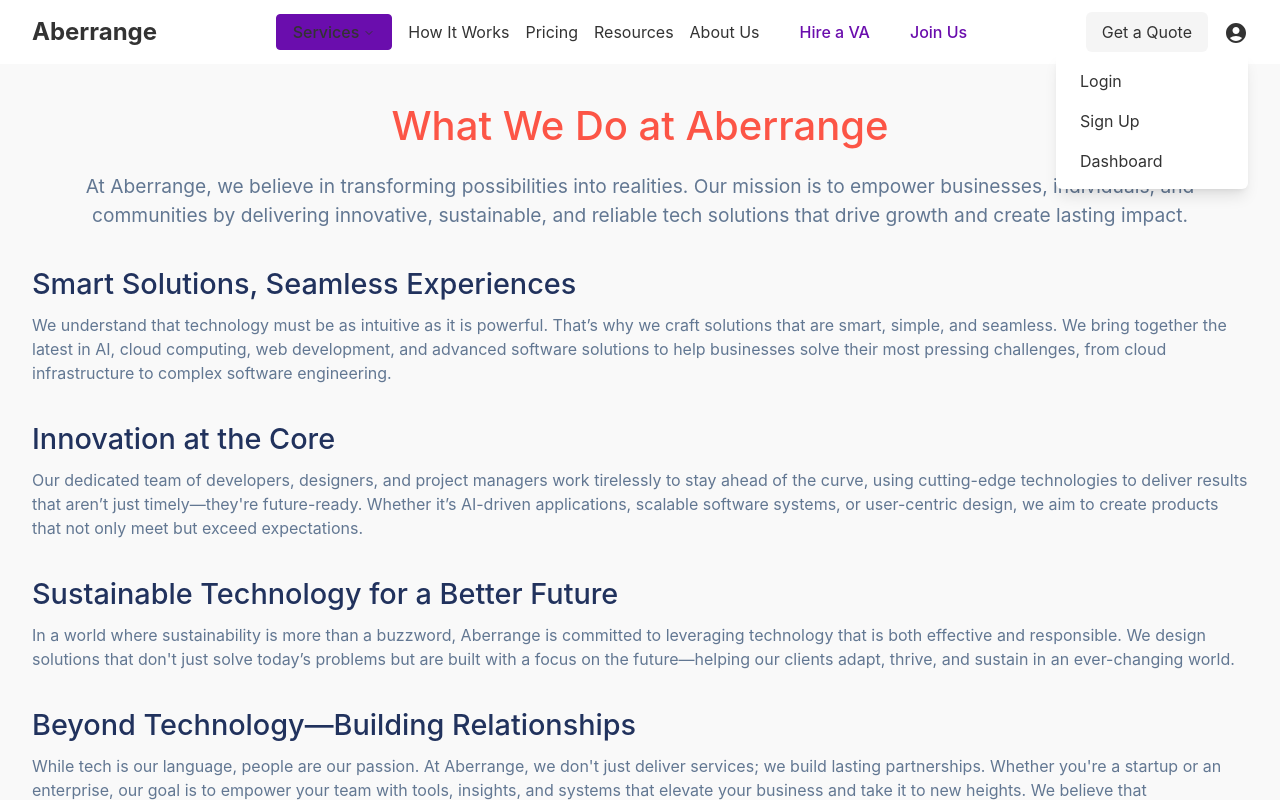
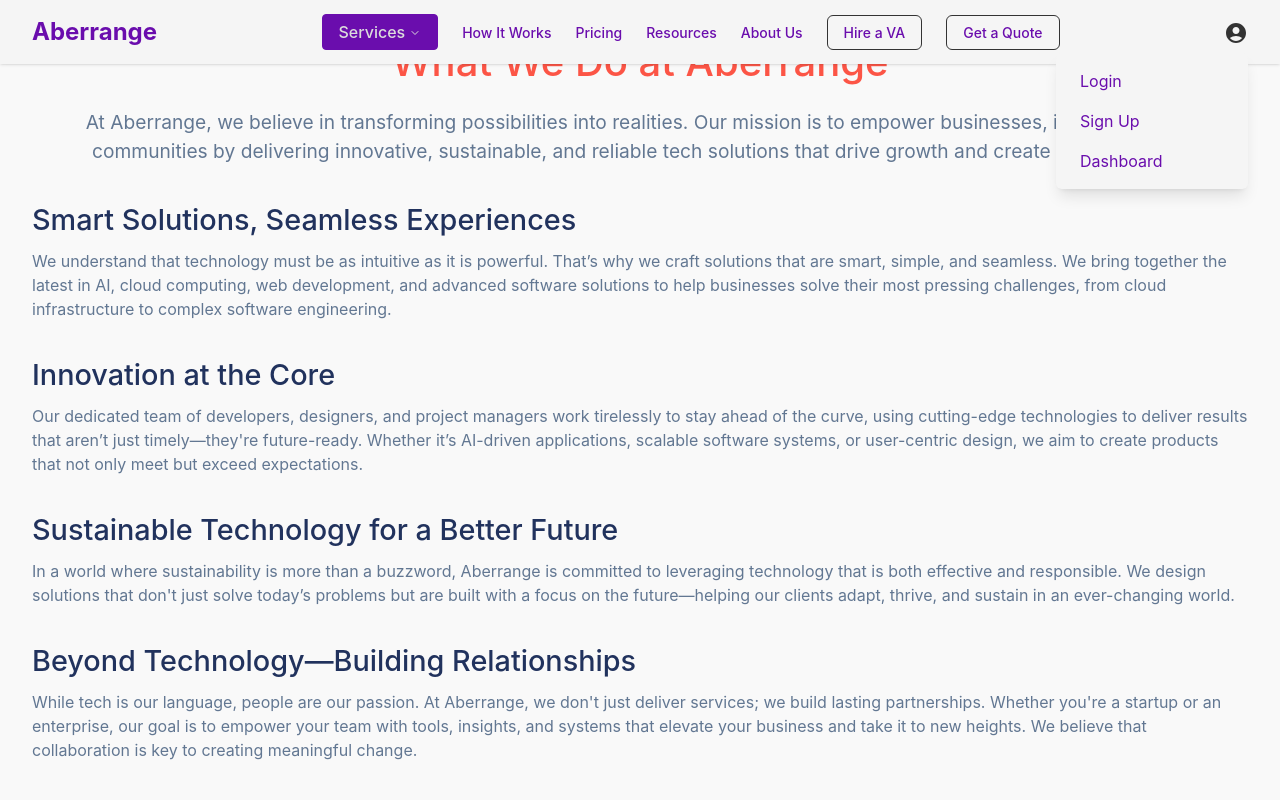
Before and after one commit to MelvinJosephh/aberrange-modern, a Next.js app: page /about in a window 1280 px wide. Both pictures are taken after a click on the icon 1236 px from the left and 32 px from the top of the page. Shown: the top 800 px of the page. Built offline with nearby package versions, Linux system fonts and the light colour scheme.

Commit message:
virtual assistant header modified

```diff
--- a/src/components/header.tsx
+++ b/src/components/header.tsx
@@ -17,7 +17,7 @@ import {
 } from "@/components/ui/navigation-menu";
 import { cn } from "@/lib/utils";
 
-// Define submenu data without descriptions
+// Define submenu data
 const mainServices = [
   { title: "Administrative VA", href: "/services/administrative-va" },
   { title: "Business Support VA", href: "/services/business-support-va" },
@@ -47,48 +47,57 @@ const Header: React.FC = () => {
   const toggleMenu = () => setIsMenuOpen(!isMenuOpen);
 
   return (
-    <header className="bg-white shadow-sm">
+    <header className="bg-[var(--secondary-color)] shadow-sm fixed w-full top-0 z-50">
       <div className="max-w-7xl mx-auto px-4 sm:px-6 lg:px-8 flex items-center justify-between h-16">
         {/* Logo */}
-        <Link href="/" className="text-2xl font-bold text-neutral">
+        <Link href="/" className="text-2xl font-bold text-[var(--neutral-color)]">
           Aberrange
         </Link>
 
         {/* Hamburger Menu */}
-        <button className="md:hidden p-2" onClick={toggleMenu}>
+        <button className="lg:hidden p-2 text-[var(--neutral-color)]" onClick={toggleMenu}>
           {isMenuOpen ? <CloseIcon /> : <MenuIcon />}
         </button>
 
         {/* Navigation */}
         <nav
           className={cn(
-            "md:flex items-center space-x-6",
-            isMenuOpen ? "block absolute top-16 left-0 w-full bg-white p-4 shadow-md z-10" : "hidden md:block"
+            "lg:flex items-center",
+            isMenuOpen
+              ? "block absolute top-16 left-0 w-full bg-[var(--secondary-color)] p-4 shadow-md z-10"
+              : "hidden lg:block"
           )}
         >
           <NavigationMenu>
-            <NavigationMenuList className="flex flex-col md:flex-row space-y-4 md:space-y-0 md:space-x-4">
+            <NavigationMenuList
+              className={cn(
+                "flex flex-col lg:flex-row space-y-4 lg:space-y-0 lg:space-x-6",
+                "lg:items-center"
+              )}
+            >
+              {/* Services */}
               <NavigationMenuItem>
                 <NavigationMenuTrigger
-                  className={cn(navigationMenuTriggerStyle(), "text-neutral hover:text-primary")}
+                  className={cn(
+                    navigationMenuTriggerStyle(),
+                    "text-[var(--neutral-color)] bg-[var(--secondary-color)] hover:font-bold"
+                  )}
                 >
                   Services
                 </NavigationMenuTrigger>
                 <NavigationMenuContent>
-                  <div className="w-[300px] sm:w-[400px] md:w-[500px] lg:w-[600px] p-4">
-                    <div className="grid grid-cols-1 sm:grid-cols-2 lg:grid-cols-3 gap-4">
-                      {/* Main Services Column */}
-                      <div className="space-y-2">
-                        <h3 className="text-sm font-semibold text-neutral">Main Services</h3>
-                        <ul className="space-y-1">
+                  <div className="w-[600px] p-6 bg-[var(--secondary-color)]">
+                    <div className="grid grid-cols-3 gap-6">
+                      <div className="space-y-3">
+                        <h3 className="text-sm font-semibold text-[var(--neutral-color)]">
+                          Main Services
+                        </h3>
+                        <ul className="space-y-2">
                           {mainServices.map((item) => (
                             <li key={item.title}>
                               <NavigationMenuLink
                                 href={item.href}
-                                className={cn(
-                                  "block select-none rounded-md p-2 text-sm text-neutral leading-none no-underline outline-none transition-colors",
-                                  "hover:bg-primary hover:text-white focus:bg-primary focus:text-white"
-                                )}
+                                className="block text-[var(--neutral-color)] hover:font-bold px-2 py-1 rounded-md transition-all text-sm"
                               >
                                 {item.title}
                               </NavigationMenuLink>
@@ -96,18 +105,16 @@ const Header: React.FC = () => {
                           ))}
                         </ul>
                       </div>
-                      {/* Industries Column */}
-                      <div className="space-y-2">
-                        <h3 className="text-sm font-semibold text-neutral">Industries</h3>
-                        <ul className="space-y-1">
+                      <div className="space-y-3">
+                        <h3 className="text-sm font-semibold text-[var(--neutral-color)]">
+                          Industries
+                        </h3>
+                        <ul className="space-y-2">
                           {industries.map((item) => (
                             <li key={item.title}>
                               <NavigationMenuLink
                                 href={item.href}
-                                className={cn(
-                                  "block select-none rounded-md p-2 text-sm text-neutral leading-none no-underline outline-none transition-colors",
-                                  "hover:bg-primary hover:text-white focus:bg-primary focus:text-white"
-                                )}
+                                className="block text-[var(--neutral-color)] hover:font-bold px-2 py-1 rounded-md transition-all text-sm"
                               >
                                 {item.title}
                               </NavigationMenuLink>
@@ -115,18 +122,16 @@ const Header: React.FC = () => {
                           ))}
                         </ul>
                       </div>
-                      {/* Business Hubs Column */}
-                      <div className="space-y-2">
-                        <h3 className="text-sm font-semibold text-neutral">Business Hubs</h3>
-                        <ul className="space-y-1">
+                      <div className="space-y-3">
+                        <h3 className="text-sm font-semibold text-[var(--neutral-color)]">
+                          Business Hubs
+                        </h3>
+                        <ul className="space-y-2">
                           {businessHubs.map((item) => (
                             <li key={item.title}>
                               <NavigationMenuLink
                                 href={item.href}
-                                className={cn(
-                                  "block select-none rounded-md p-2 text-sm text-neutral leading-none no-underline outline-none transition-colors",
-                                  "hover:bg-primary hover:text-white focus:bg-primary focus:text-white"
-                                )}
+                                className="block text-[var(--neutral-color)] hover:font-bold px-2 py-1 rounded-md transition-all text-sm"
                               >
                                 {item.title}
                               </NavigationMenuLink>
@@ -135,68 +140,90 @@ const Header: React.FC = () => {
                         </ul>
                       </div>
                     </div>
-                    {/* Full-Width Schedule a Call Button */}
-                    <NavigationMenuLink
-                      href="/schedule-call"
-                      className="block w-full mt-4 px-4 py-3 text-center rounded-md bg-gradient-to-r from-primary to-primary-dark text-white font-medium text-lg hover:bg-primary-dark focus:outline-none focus:ring-2 focus:ring-primary transition-colors"
-                    >
-                      Schedule a Call
-                    </NavigationMenuLink>
                   </div>
                 </NavigationMenuContent>
               </NavigationMenuItem>
 
-              {/* Other Links */}
+              {/* Other Navigation Links */}
               <NavigationMenuItem>
-                <Link href="/how-it-works" className="text-neutral hover:text-primary">
+                <Link
+                  href="/how-it-works"
+                  className="text-[var(--neutral-color)] hover:font-bold text-sm font-medium"
+                >
                   How It Works
                 </Link>
               </NavigationMenuItem>
               <NavigationMenuItem>
-                <Link href="/pricing" className="text-neutral hover:text-primary">
+                <Link
+                  href="/pricing"
+                  className="text-[var(--neutral-color)] hover:font-bold text-sm font-medium"
+                >
                   Pricing
                 </Link>
               </NavigationMenuItem>
               <NavigationMenuItem>
-                <Link href="/resources" className="text-neutral hover:text-primary">
+                <Link
+                  href="/resources"
+                  className="text-[var(--neutral-color)] hover:font-bold text-sm font-medium"
+                >
                   Resources
                 </Link>
               </NavigationMenuItem>
               <NavigationMenuItem>
-                <Link href="/about" className="text-neutral hover:text-primary">
+                <Link
+                  href="/about"
+                  className="text-[var(--neutral-color)] hover:font-bold text-sm font-medium"
+                >
                   About Us
+                </Link>
+              </NavigationMenuItem>
+
+              {/* Buttons */}
+              <NavigationMenuItem>
+                <Link
+                  href="/hire-va"
+                  className="bg-[var(--secondary-color)] text-[var(--neutral-color)] px-4 py-2 rounded-md hover:font-bold transition-all text-sm font-medium border border-[var(--neutral-color)]"
+                >
+                  Hire a VA
+                </Link>
+              </NavigationMenuItem>
+              <NavigationMenuItem>
+                <Link
+                  href="/get-quote"
+                  className="bg-[var(--secondary-color)] text-[var(--neutral-color)] px-4 py-2 rounded-md hover:font-bold transition-all text-sm font-medium border border-[var(--neutral-color)]"
+                >
+                  Get a Quote
                 </Link>
               </NavigationMenuItem>
             </NavigationMenuList>
           </NavigationMenu>
-
-          <Link href="/hire-va" className="text-primary font-medium hover:text-primary-dark md:ml-4">
-            Hire a VA
-          </Link>
-          <Link href="/join" className="text-primary font-medium hover:text-primary-dark md:ml-4">
-            Join Us
-          </Link>
         </nav>
 
-        {/* Actions */}
-        <div className="hidden md:flex items-center space-x-4">
-          <Link href="/get-quote" className="bg-secondary text-neutral px-4 py-2 rounded-md hover:bg-secondary-dark">
-            Get a Quote
-          </Link>
+        {/* Profile Actions */}
+        <div className="hidden lg:flex items-center space-x-4">
           <div className="relative">
             <AccountCircleIcon
-              className="text-neutral cursor-pointer"
+              className="text-[var(--neutral-color)] cursor-pointer"
               onClick={() => setIsProfileOpen(!isProfileOpen)}
             />
             {isProfileOpen && (
-              <div className="absolute right-0 mt-2 w-48 bg-white shadow-lg rounded-md p-2">
-                <Link href="/login" className="block px-4 py-2 text-neutral hover:bg-secondary">
+              <div className="absolute right-0 mt-2 w-48 bg-[var(--secondary-color)] shadow-lg rounded-md p-2 z-20">
+                <Link
+                  href="/login"
+                  className="block px-4 py-2 text-[var(--neutral-color)] hover:font-bold rounded-md"
+                >
                   Login
                 </Link>
-                <Link href="/signup" className="block px-4 py-2 text-neutral hover:bg-secondary">
+                <Link
+                  href="/signup"
+                  className="block px-4 py-2 text-[var(--neutral-color)] hover:font-bold rounded-md"
+                >
                   Sign Up
                 </Link>
-                <Link href="/dashboard" className="block px-4 py-2 text-neutral hover:bg-secondary">
+                <Link
+                  href="/dashboard"
+                  className="block px-4 py-2 text-[var(--neutral-color)] hover:font-bold rounded-md"
+                >
                   Dashboard
                 </Link>
               </div>
--- a/src/styles/components/homes.module.scss
+++ b/src/styles/components/homes.module.scss
@@ -10,7 +10,7 @@
   height: 90vh; // Reasonable height
   padding: 0 $spacing-xxl;
   background: $secondary-color;
-  color: $text-light;
+  color: $neutral-color-dark;
 
   .leftSection {
     max-width: 60%;
@@ -26,7 +26,7 @@
       font-size: $font-size-medium;
       margin-bottom: $spacing-lg;
       line-height: $line-height-base;
-      color: $neutral-color;
+      color: $neutral-color-dark;
     }
 
     .ctaButtons {
--- a/src/styles/globals.scss
+++ b/src/styles/globals.scss
@@ -3,6 +3,11 @@
 @import 'mixins';
 @import "tailwindcss";
 
+:root {
+  --secondary-color: #F5F5F5;
+  --primary-color: #6A0DAD;
+  --neutral-color: #333333;
+}
 
 @layer components {
   .text-neutral {
@@ -15,6 +20,7 @@
     @apply bg-[#4D0A7A];
   }
 }
+
 
 // Reset/Normalize styles to ensure consistent rendering across browsers
 body, h1, h2, h3, h4, h5, h6, p, ol, ul {
--- a/tailwind.config.js
+++ b/tailwind.config.js
@@ -14,9 +14,9 @@ module.exports = {
     			sm: 'calc(var(--radius) - 4px)'
     		},
         colors: {
-          primary: '#6A0DAD',
+          primary: '#F5F5F5',
           'primary-dark': '#4D0A7A',
-          secondary: '#F5F5F5',
+          secondary:  '#6A0DAD',
           'secondary-dark': '#E0E0E0',
           neutral: '#333333',
           'neutral-light': '#4D4D4D',
```
